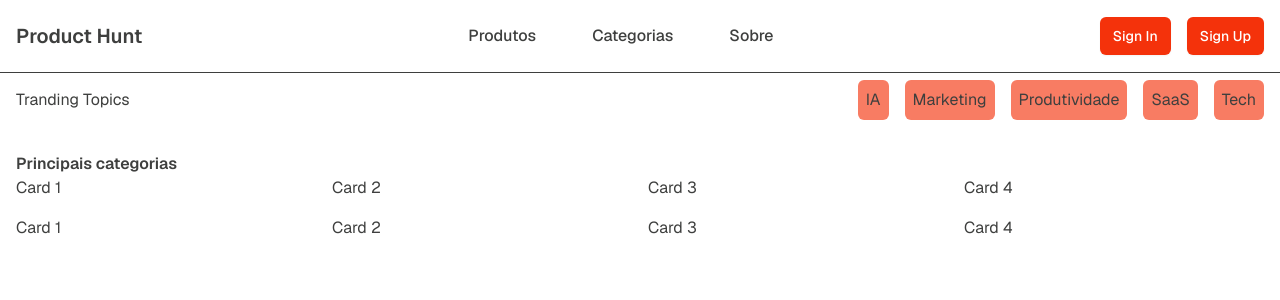
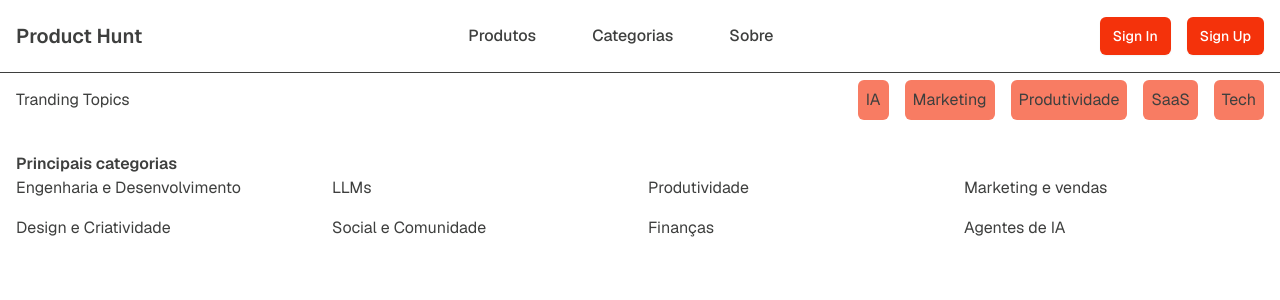
Before and after one commit to eusantosdev/product-hunt-clone, a Next.js app: page / in a window 1280 px wide. Shown: the top 300 px of the page. Built offline with nearby package versions, Linux system fonts and the light colour scheme.

Commit message:
feat: add categories array in footer

```diff
--- a/src/components/Footer.tsx
+++ b/src/components/Footer.tsx
@@ -1,18 +1,19 @@
 export default function Footer() {
+    const categories = ["Engenharia e Desenvolvimento", "LLMs", "Produtividade", "Marketing e vendas", "Design e Criatividade", "Social e Comunidade", "Finanças", "Agentes de IA"];
+
     return(
         <footer className="w-full max-w-screen-xl mx-auto p-4">
             <h2 className="font-semibold whitespace-nowrap">
                 Principais categorias
             </h2>
             <div className="grid lg:grid-cols-4 gap-4">
-                <div className="">Card 1</div>
-                <div className="">Card 2</div>
-                <div className="">Card 3</div>
-                <div className="">Card 4</div>
-                <div className="">Card 1</div>
-                <div className="">Card 2</div>
-                <div className="">Card 3</div>
-                <div className="">Card 4</div>
+                {categories.map((category) => (
+                    <div
+                    key={category}
+                    >
+                    {category}
+                    </div>
+                ))}
             </div>
         </footer>
     )
```
